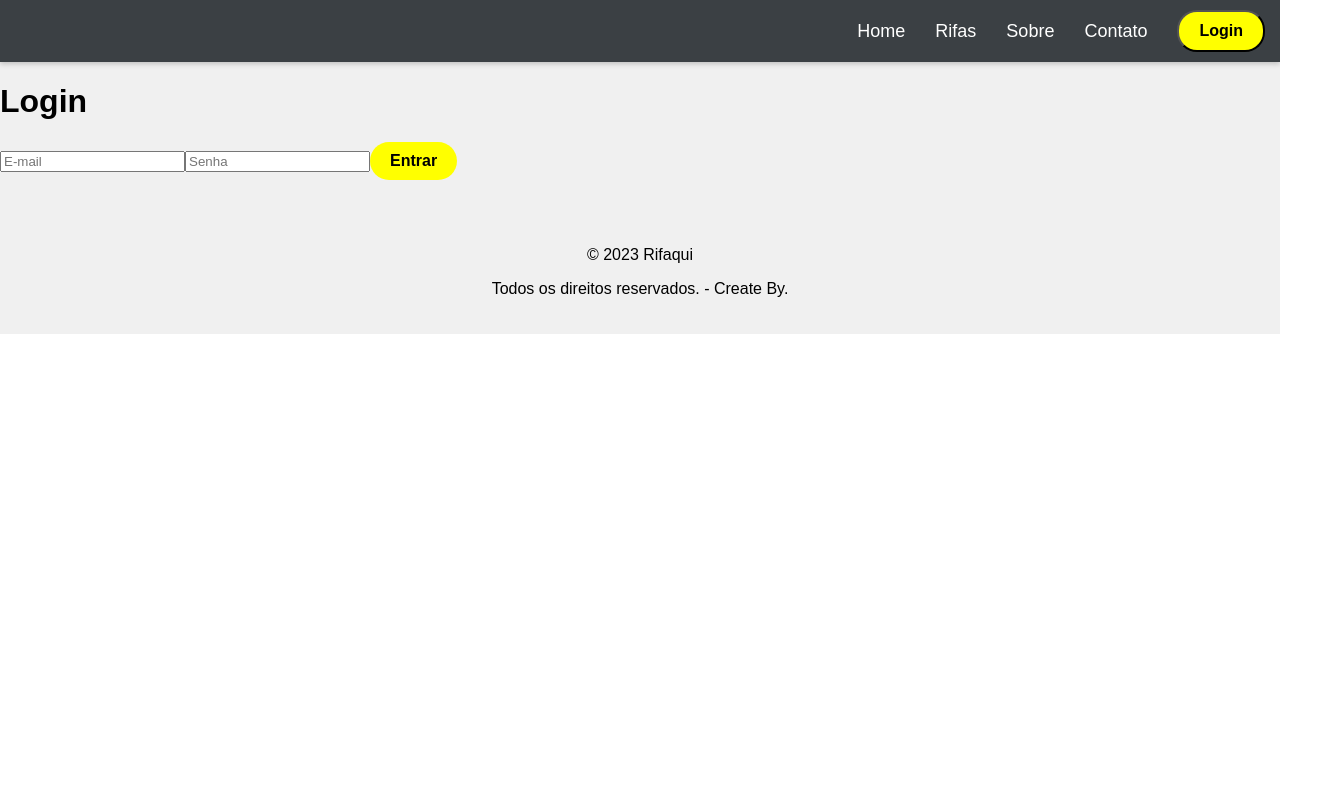
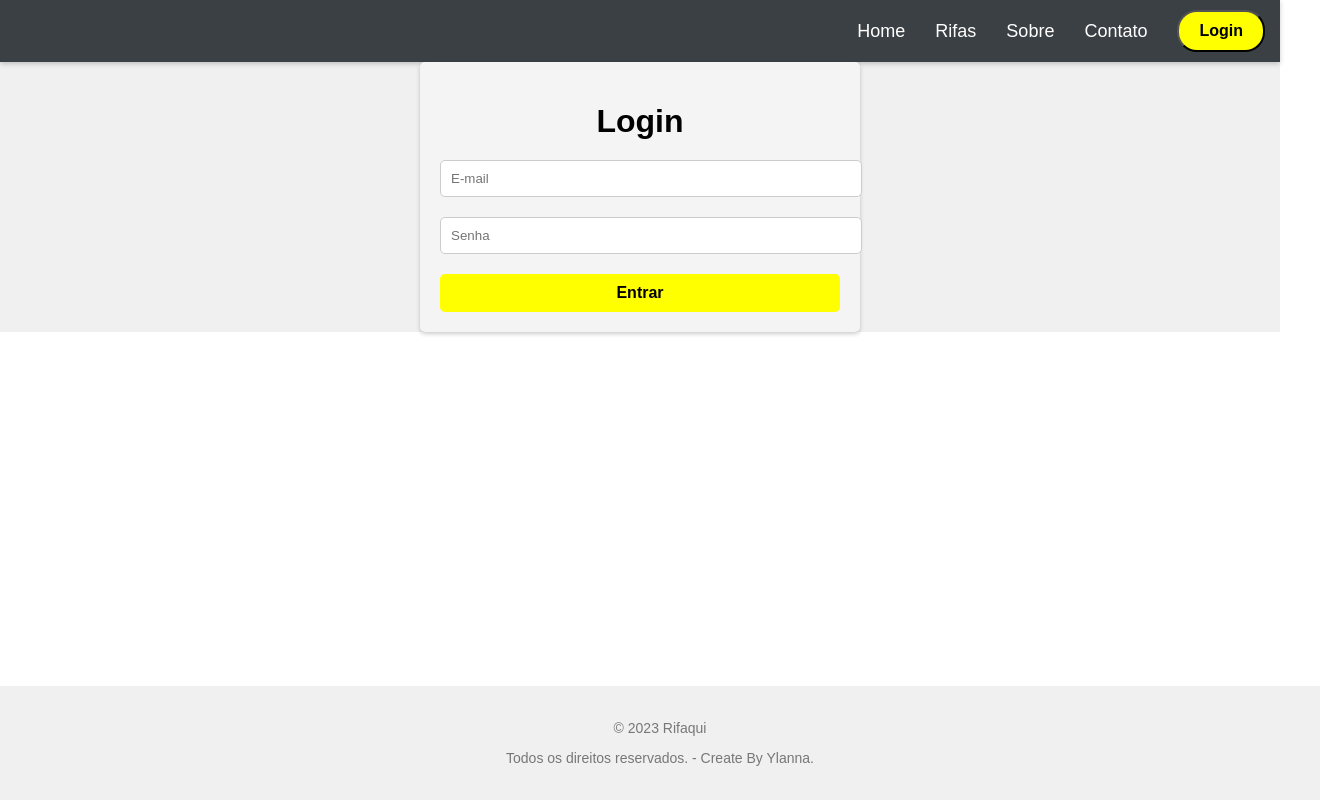
Before and after one commit to lanroo/rifamiga_fraternidade, a React (Create React App) app: page /login in a window 1280 px wide. Shown: the whole page, 1320 px wide, since content can reach past the window. Built offline with nearby package versions, Linux system fonts and the light colour scheme.

Commit message:
login page

```diff
--- a/package.json
+++ b/package.json
@@ -12,6 +12,7 @@
     "@types/react-dom": "^18.2.17",
     "axios": "^1.6.2",
     "formik": "^2.4.5",
+    "framer-motion": "^10.6.8",
     "react": "^18.2.0",
     "react-dom": "^18.2.0",
     "react-icons": "^4.12.0",
--- a/src/components/Footer.tsx
+++ b/src/components/Footer.tsx
@@ -1,10 +1,11 @@
 import React from 'react';
+import '../pages/styles/Footer.css';
 
 const Footer: React.FC = () => {
   return (
-    <footer style={{ marginTop: '30px', padding: '20px', textAlign: 'center', backgroundColor: '#f0f0f0' }}>
-      <p>&copy; {new Date().getFullYear()} Rifaqui</p>
-      <p>Todos os direitos reservados. - Create By.</p>
+    <footer className="footer-container">
+      <p className="footer-text">&copy; {new Date().getFullYear()} Rifaqui</p>
+      <p className="footer-text">Todos os direitos reservados. - Create By Ylanna.</p>
     </footer>
   );
 };
--- a/src/pages/LoginPage.tsx
+++ b/src/pages/LoginPage.tsx
@@ -12,15 +12,17 @@ const LoginPage: React.FC = () => {
   };
 
   return (
-    <div>
+    <div className="login-container">
       <h1>Login</h1>
       <form onSubmit={handleSubmit}>
-        <input type="email" placeholder="E-mail" value={email} onChange={(e) => setEmail(e.target.value)} />
-        <input type="password" placeholder="Senha" value={senha} onChange={(e) => setSenha(e.target.value)} />
+        <div className="input-container">
+          <input type="email" placeholder="E-mail" value={email} onChange={(e) => setEmail(e.target.value)} />
+        </div>
+        <div className="input-container">
+          <input type="password" placeholder="Senha" value={senha} onChange={(e) => setSenha(e.target.value)} />
+        </div>
         <button type="submit" className="button-login">Entrar</button>
-
       </form>
-
     </div>
   );
 };
--- a/src/pages/styles/Footer.css
+++ b/src/pages/styles/Footer.css
@@ -0,0 +1,23 @@
+/* Footer.css */
+.footer-container {
+    padding: 20px;
+    text-align: center;
+    background-color: #f0f0f0;
+    position: absolute;
+    bottom: 0;
+    width: 100%;
+  }
+
+  .footer-text {
+    font-size: 14px;
+    color: #777;
+  }
+
+  .footer-text a {
+    color: #007bff;
+    text-decoration: none;
+  }
+
+  .footer-text a:hover {
+    text-decoration: underline;
+  }
--- a/src/pages/styles/LoginPage.css
+++ b/src/pages/styles/LoginPage.css
@@ -1,13 +1,41 @@
 /* LoginPage.css */
-.button-login {
+.login-container {
+    max-width: 400px;
+    margin: 0 auto;
+    padding: 20px;
+    background-color: #f4f4f4;
+    border-radius: 5px;
+    box-shadow: 0 2px 4px rgba(0, 0, 0, 0.2);
+  }
+
+  .login-container h1 {
+    text-align: center;
+    margin-bottom: 20px;
+  }
+
+  .input-container {
+    margin-bottom: 20px;
+  }
+
+  .input-container input {
+    width: 100%;
+    padding: 10px;
+    border: 1px solid #ccc;
+    border-radius: 5px;
+  }
+
+  .button-login {
+    width: 100%;
+    padding: 10px 20px;
     background-color: yellow;
     color: black;
     border: none;
-    padding: 10px 20px;
+    border-radius: 5px;
     cursor: pointer;
+    transition: background-color 0.3s ease, color 0.3s ease;
   }
 
   .button-login:hover {
     background-color: #000000;
-    color:white;
+    color: white;
   }
```
Also changed, not shown: 1 other file (tests, documents, lock files or other folders).
